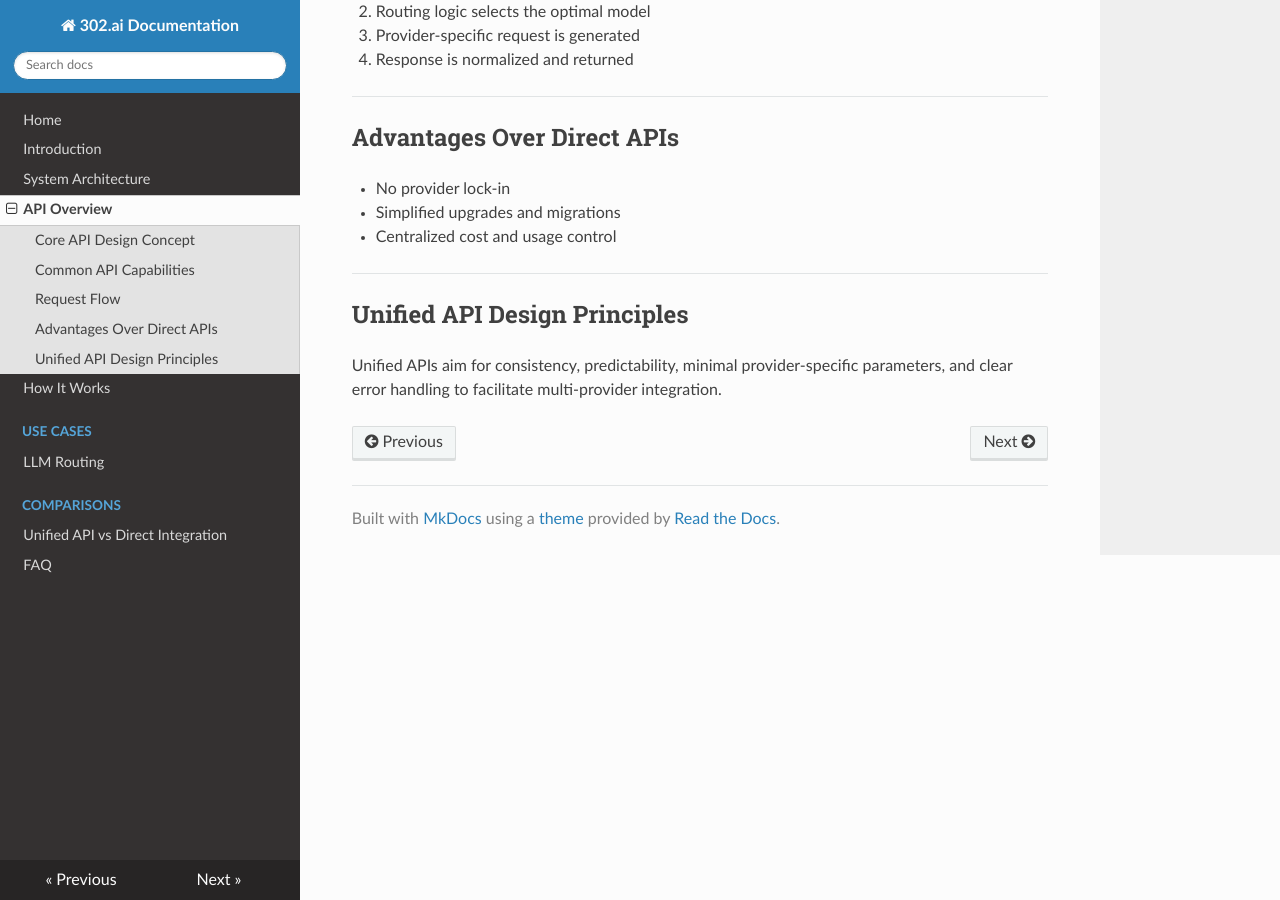
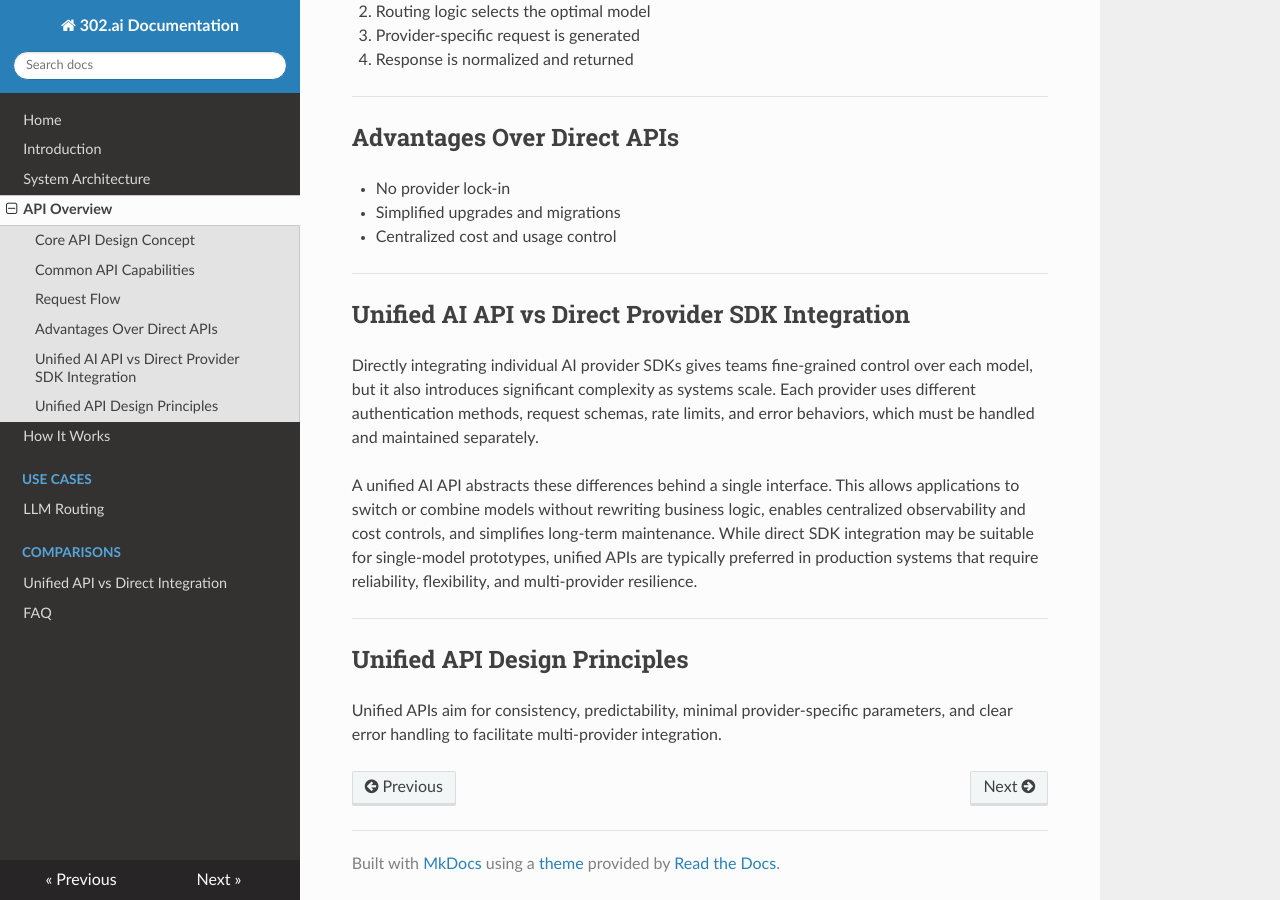
Before and after one commit to liuwei/302-ai-docs, an MkDocs documentation site: the page built from docs/api-overview.md, in a window 1280 px wide and 900 px high, scrolled down 811 px. Built offline with MkDocs 1.6.1, drawn with Linux system fonts in a browser that asks for light colours; nearby versions of some CDN libraries.

Commit message:
Update api-overview.md

```diff
--- a/docs/api-overview.md
+++ b/docs/api-overview.md
@@ -41,6 +41,14 @@ and long-term maintainability.
 
 ---
 
+## Unified AI API vs Direct Provider SDK Integration
+
+Directly integrating individual AI provider SDKs gives teams fine-grained control over each model, but it also introduces significant complexity as systems scale. Each provider uses different authentication methods, request schemas, rate limits, and error behaviors, which must be handled and maintained separately.
+
+A unified AI API abstracts these differences behind a single interface. This allows applications to switch or combine models without rewriting business logic, enables centralized observability and cost controls, and simplifies long-term maintenance. While direct SDK integration may be suitable for single-model prototypes, unified APIs are typically preferred in production systems that require reliability, flexibility, and multi-provider resilience.
+
+---
+
 ## Unified API Design Principles
 Unified APIs aim for consistency, predictability, minimal provider-specific parameters,
 and clear error handling to facilitate multi-provider integration.
```
